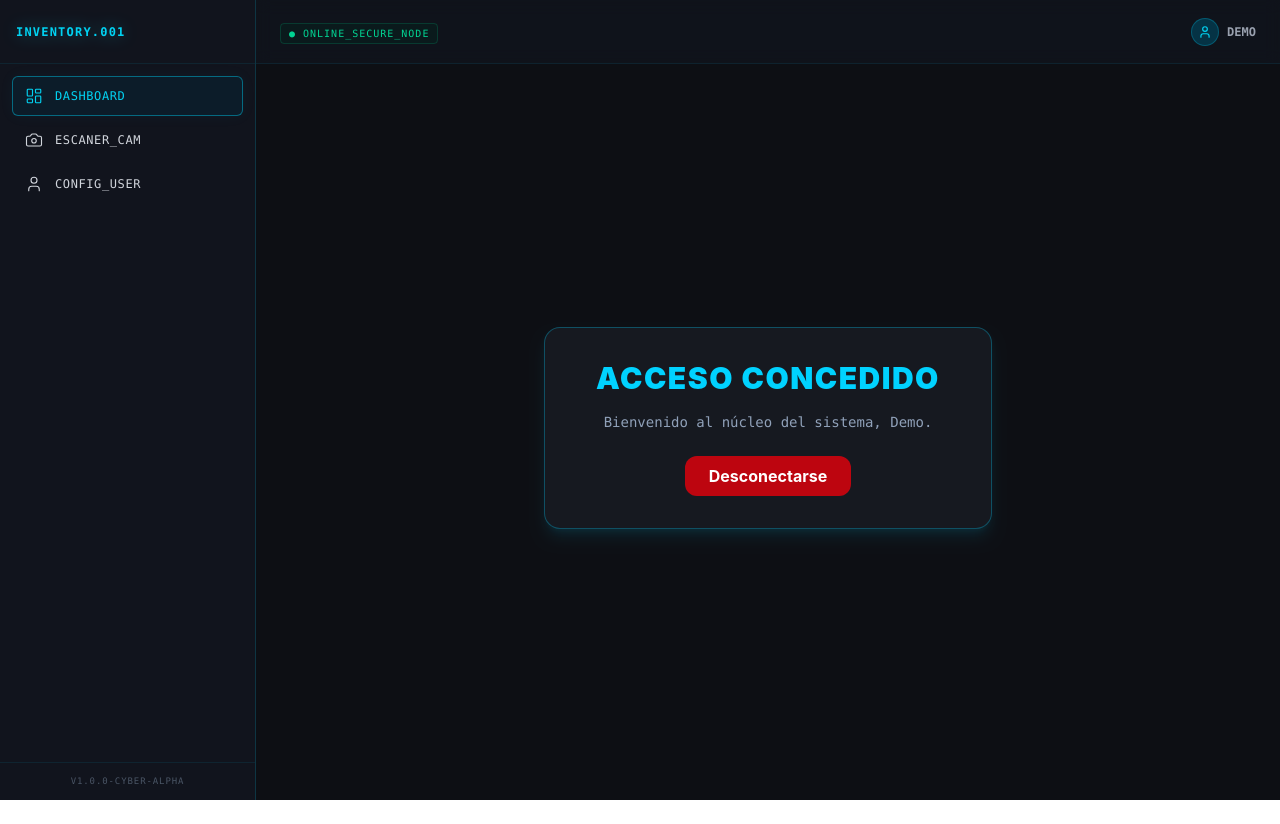
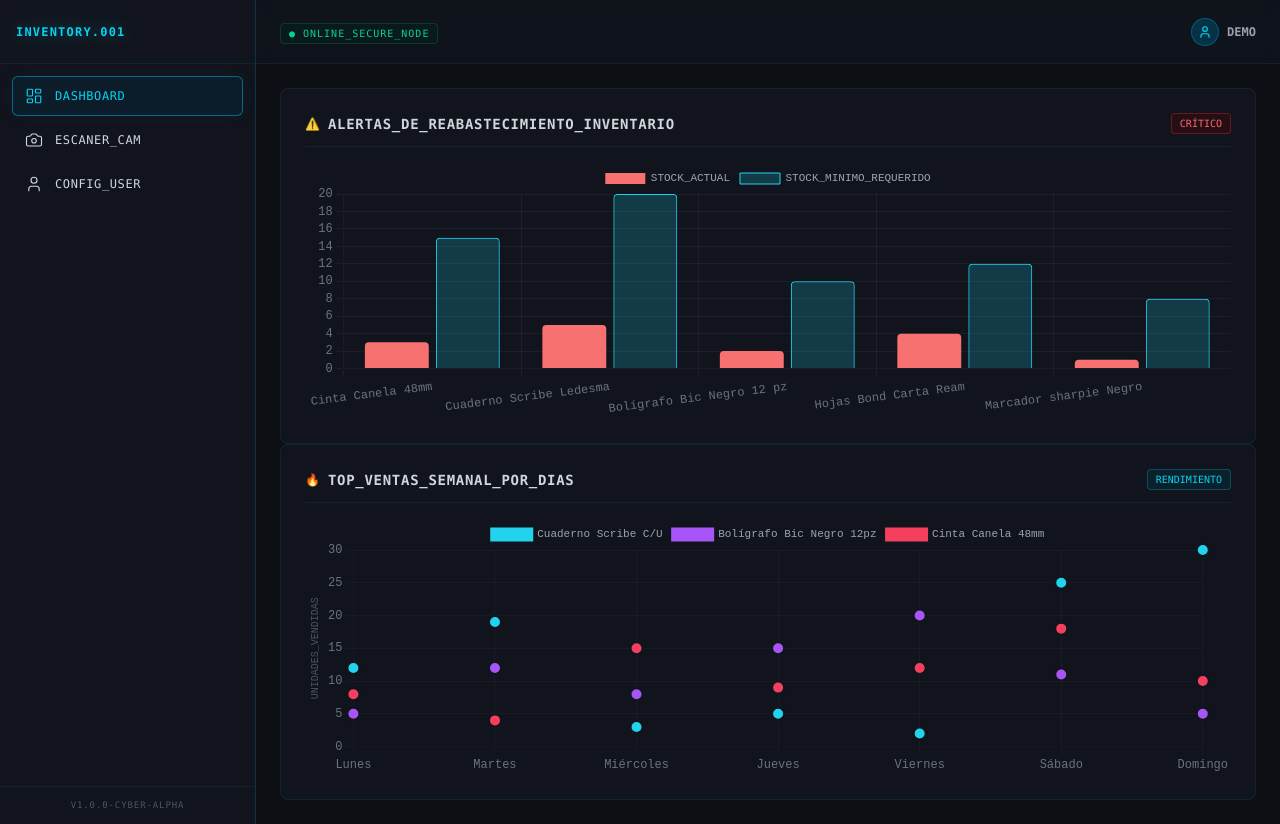
Before and after one commit to AngelAlgo262/inventory-control-front, a Vue app: page /#/dashboard in a window 1280 px wide. Before the commit the page ends 800 px from the top, so only its background shows below. Built offline with nearby package versions, Linux system fonts and the light colour scheme; no server answers.

Commit message:
feat: Chart.js y graficas de stock y ventas

```diff
--- a/package.json
+++ b/package.json
@@ -14,9 +14,11 @@
     "@tailwindcss/cli": "^4.3.2",
     "@tailwindcss/vite": "^4.3.2",
     "axios": "^1.18.1",
+    "chart.js": "^4.5.1",
     "lucide-vue-next": "^1.0.0",
     "pinia": "^3.0.4",
     "vue": "^3.5.39",
+    "vue-chartjs": "^5.3.4",
     "vue-router": "^4.6.4"
   },
   "devDependencies": {
--- /dev/null
+++ b/src/views/DashboardStockChart.vue
@@ -0,0 +1,101 @@
+<!-- components/DashboardStockChart.vue -->
+<script setup>
+import { computed } from 'vue'
+import { Bar } from 'vue-chartjs'
+import {
+  Chart as ChartJS,
+  Title,
+  Tooltip,
+  Legend,
+  BarElement,
+  CategoryScale,
+  LinearScale
+} from 'chart.js'
+
+// Registrar los módulos necesarios de Chart.js
+ChartJS.register(Title, Tooltip, Legend, BarElement, CategoryScale, LinearScale)
+
+// 📊 Mock de datos: En el futuro esto vendrá de tu API o Pinia Store
+// Filtrando productos con stock bajo (Stock Actual vs Stock Mínimo)
+const lowStockProducts = [
+  { name: 'Cinta Canela 48mm', actual: 3, min: 15 },
+  { name: 'Cuaderno Scribe Ledesma', actual: 5, min: 20 },
+  { name: 'Bolígrafo Bic Negro 12 pz', actual: 2, min: 10 },
+  { name: 'Hojas Bond Carta Ream', actual: 4, min: 12 },
+  { name: 'Marcador sharpie Negro', actual: 1, min: 8 }
+]
+
+// Configuración de los Datos de la Gráfica
+const chartData = computed(() => ({
+  labels: lowStockProducts.map(p => p.name),
+  datasets: [
+    {
+      label: 'STOCK_ACTUAL',
+      backgroundColor: '#f87171', // Red 400 para alertas de peligro
+      hoverBackgroundColor: '#ef4444',
+      borderRadius: 4,
+      data: lowStockProducts.map(p => p.actual)
+    },
+    {
+      label: 'STOCK_MINIMO_REQUERIDO',
+      backgroundColor: 'rgba(34, 211, 238, 0.2)', // Cyan 400 con opacidad (Estilo Cyberpunk)
+      borderColor: '#22d3ee',
+      borderWidth: 1,
+      borderRadius: 4,
+      data: lowStockProducts.map(p => p.min)
+    }
+  ]
+}))
+
+// Opciones de Estilización para encajar en el Tema Oscuro
+const chartOptions = {
+  responsive: true,
+  maintainAspectRatio: false,
+  plugins: {
+    legend: {
+      position: 'top',
+      labels: {
+        color: '#9ca3af', // Gray 400
+        font: { family: 'monospace', size: 11 }
+      }
+    },
+    tooltip: {
+      backgroundColor: '#11141d',
+      titleColor: '#22d3ee',
+      bodyColor: '#fff',
+      borderColor: 'rgba(34, 211, 238, 0.2)',
+      borderWidth: 1,
+      textDirection: 'ltr'
+    }
+  },
+  scales: {
+    x: {
+      grid: { color: 'rgba(255, 255, 255, 0.05)' },
+      ticks: { color: '#6b7280', font: { family: 'monospace' } }
+    },
+    y: {
+      grid: { color: 'rgba(255, 255, 255, 0.05)' },
+      ticks: { color: '#6b7280', font: { family: 'monospace' } }
+    }
+  }
+}
+</script>
+
+<template>
+  <div class="bg-[#11141d] border border-cyan-500/10 p-6 rounded-lg space-y-4">
+    <div class="flex items-center justify-between border-b border-gray-800/60 pb-3">
+      <div class="flex items-center gap-2">
+        <span class="text-xs text-red-400">⚠️</span>
+        <h2 class="text-sm font-bold tracking-wider text-gray-300">ALERTAS_DE_REABASTECIMIENTO_INVENTARIO</h2>
+      </div>
+      <span class="text-[10px] bg-red-950/40 text-red-400 border border-red-500/30 px-2 py-0.5 rounded font-mono">
+        CRÍTICO
+      </span>
+    </div>
+
+    <!-- Contenedor de la gráfica con altura fija para controlar el resize -->
+    <div class="h-64 relative">
+      <Bar :data="chartData" :options="chartOptions" />
+    </div>
+  </div>
+</template>
--- /dev/null
+++ b/src/views/DashboardTopSalesChart.vue
@@ -0,0 +1,122 @@
+<!-- components/DashboardTopSalesChart.vue -->
+<script setup>
+import { computed } from 'vue'
+import { Line } from 'vue-chartjs'
+import {
+  Chart as ChartJS,
+  Title,
+  Tooltip,
+  Legend,
+  LineElement,
+  PointElement,
+  CategoryScale,
+  LinearScale
+} from 'chart.js'
+
+// Registrar componentes necesarios para líneas/puntos
+ChartJS.register(Title, Tooltip, Legend, LineElement, PointElement, CategoryScale, LinearScale)
+
+// 📅 Días de la semana para el Eje X
+const days = ['Lunes', 'Martes', 'Miércoles', 'Jueves', 'Viernes', 'Sábado', 'Domingo']
+
+// 📈 Datos mock de los 3 productos más vendidos esta semana
+// Cada posición en el array 'data' corresponde a un día de la semana (Lunes a Domingo)
+const topProducts = [
+  {
+    name: 'Cuaderno Scribe C/U',
+    sales: [12, 19, 3, 5, 2, 25, 30], // Unidades vendidas por día
+    color: '#22d3ee' // Cyan premium
+  },
+  {
+    name: 'Bolígrafo Bic Negro 12pz',
+    sales: [5, 12, 8, 15, 20, 11, 5],
+    color: '#a855f7' // Morado Cyberpunk
+  },
+  {
+    name: 'Cinta Canela 48mm',
+    sales: [8, 4, 15, 9, 12, 18, 10],
+    color: '#f43f5e' // Rosa/Rojo neón
+  }
+]
+
+// Mapeamos los datos para Chart.js
+const chartData = computed(() => ({
+  labels: days,
+  datasets: topProducts.map(product => ({
+    label: product.name,
+    data: product.sales,
+    borderColor: product.color,
+    backgroundColor: product.color,
+
+    // ✨ EL TRUCO DE LOS PUNTOS CHULOS:
+    showLine: false,          // Escondemos la línea para que queden solo los puntos flotando
+    pointRadius: 6,           // Puntos más grandes y vistosos por defecto
+    pointHoverRadius: 10,     // Se expanden al pasar el mouse
+    pointBorderWidth: 2,
+    pointBorderColor: '#11141d', // Contorno oscuro para que resalten
+    pointHoverBackgroundColor: product.color,
+    pointHoverBorderColor: '#fff',
+  }))
+}))
+
+const chartOptions = {
+  responsive: true,
+  maintainAspectRatio: false,
+  plugins: {
+    legend: {
+      position: 'top',
+      labels: {
+        color: '#9ca3af',
+        font: { family: 'monospace', size: 11 }
+      }
+    },
+    tooltip: {
+      backgroundColor: '#11141d',
+      titleColor: '#22d3ee',
+      bodyColor: '#fff',
+      borderColor: 'rgba(34, 211, 238, 0.2)',
+      borderWidth: 1,
+      callbacks: {
+        // Personalizamos el texto del tooltip para que sea más claro
+        label: (context) => ` ${context.dataset.label}: ${context.raw} piezas`
+      }
+    }
+  },
+  scales: {
+    x: {
+      grid: { color: 'rgba(255, 255, 255, 0.03)' },
+      ticks: { color: '#6b7280', font: { family: 'monospace' } }
+    },
+    y: {
+      grid: { color: 'rgba(255, 255, 255, 0.03)' },
+      beginAtZero: true,
+      title: {
+        display: true,
+        text: 'UNIDADES_VENDIDAS',
+        color: '#4b5563',
+        font: { family: 'monospace', size: 10 }
+      },
+      ticks: { color: '#6b7280', font: { family: 'monospace' } }
+    }
+  }
+}
+</script>
+
+<template>
+  <div class="bg-[#11141d] border border-cyan-500/10 p-6 rounded-lg space-y-4">
+    <div class="flex items-center justify-between border-b border-gray-800/60 pb-3">
+      <div class="flex items-center gap-2">
+        <span class="text-xs text-cyan-400">🔥</span>
+        <h2 class="text-sm font-bold tracking-wider text-gray-300">TOP_VENTAS_SEMANAL_POR_DIAS</h2>
+      </div>
+      <span class="text-[10px] bg-cyan-950/40 text-cyan-400 border border-cyan-500/30 px-2 py-0.5 rounded font-mono">
+        RENDIMIENTO
+      </span>
+    </div>
+
+    <!-- Canvas contenedor de los puntos flotantes -->
+    <div class="h-64 relative">
+      <Line :data="chartData" :options="chartOptions" />
+    </div>
+  </div>
+</template>
--- a/src/views/DashboardView.vue
+++ b/src/views/DashboardView.vue
@@ -1,40 +1,8 @@
 <script setup>
-import { useRouter } from 'vue-router'
-import { useAuthStore } from '../stores/auth'
-import { useCustomConfig } from '../stores/customConfig'
-
-const router = useRouter()
-const authStore = useAuthStore()
-const configStore = useCustomConfig()
-
-const salir = () => {
-  if (authStore.logout) authStore.logout()
-  router.push('/')
-}
+import DashboardStockChart from './DashboardStockChart.vue';
+import DashboardTopSalesChart from './DashboardTopSalesChart.vue';
 </script>
 <template>
-  <!-- Eliminamos el min-h-screen y el fondo oscuro fijo. Usamos flex normal para centrar la tarjeta -->
-  <div class="flex flex-col items-center justify-center min-h-[calc(100vh-120px)] font-sans">
-
-    <!-- TARJETA: bg-white en claro, bg-[#161920] en oscuro. Bordes adaptables -->
-    <div class="p-8 bg-white dark:bg-[#161920] border border-slate-200 dark:border-brand/30 rounded-2xl text-center shadow-lg shadow-slate-200/50 dark:shadow-brand/10 max-w-md w-full transition-colors duration-300">
-
-      <h1 class="text-3xl font-black tracking-wider text-cyan-600 dark:text-brand mb-4">
-        ACCESO CONCEDIDO
-      </h1>
-
-      <!-- TEXTO: text-slate-600 en claro, text-slate-400 en oscuro -->
-      <p class="text-slate-600 dark:text-slate-400 mb-6 font-mono text-sm">
-        Bienvenido al núcleo del sistema, {{configStore.nombreUser}}.
-      </p>
-
-      <button
-        @click="salir"
-        class="px-6 py-2 bg-red-600 text-white dark:bg-red-600/80 dark:hover:bg-red-600 font-bold rounded-xl transition-all cursor-pointer hover:scale-105 active:scale-95"
-      >
-        Desconectarse
-      </button>
-    </div>
-
-  </div>
+  <DashboardStockChart/>
+  <DashboardTopSalesChart/>
 </template>
```
Also changed, not shown: 1 other file (tests, documents, lock files or other folders).
